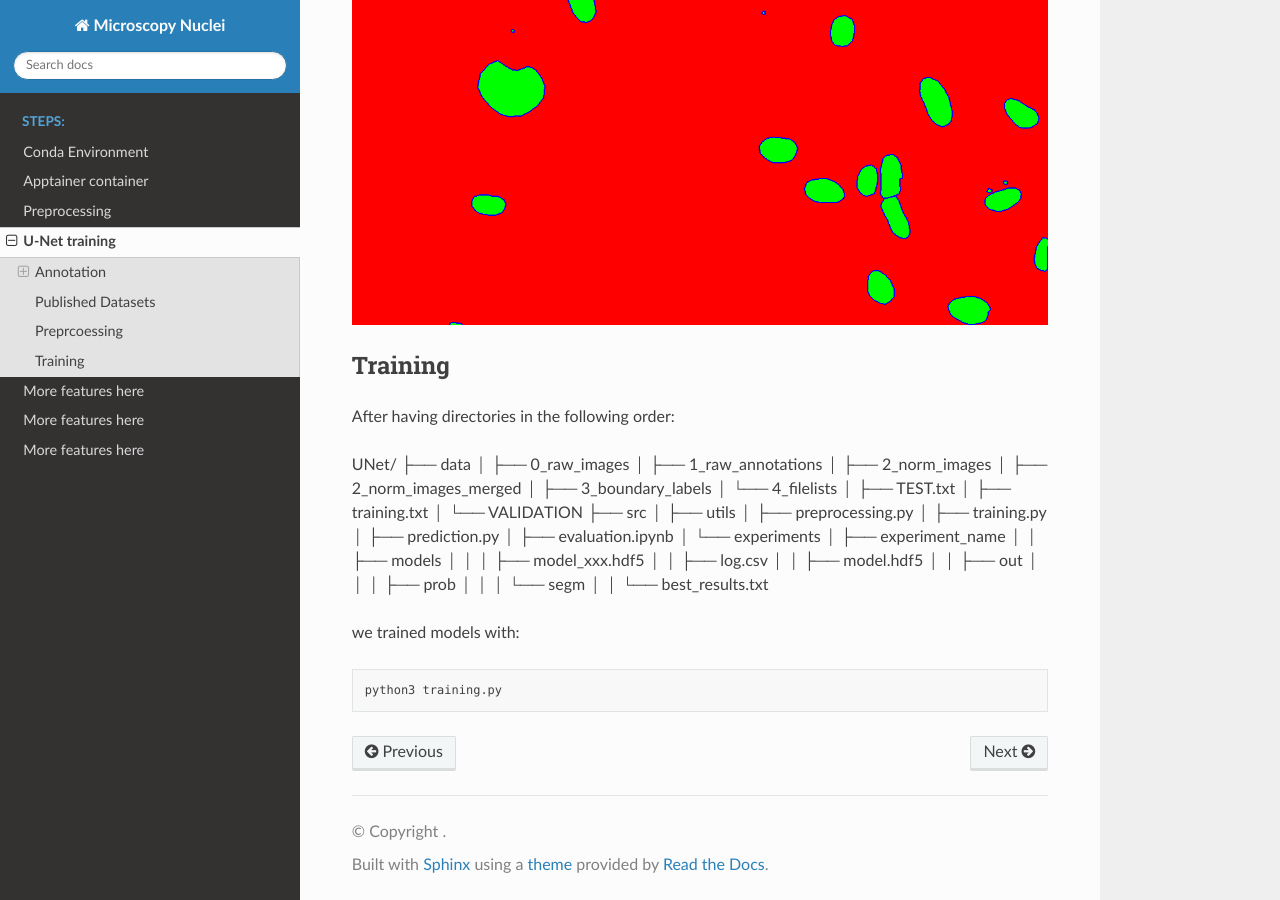
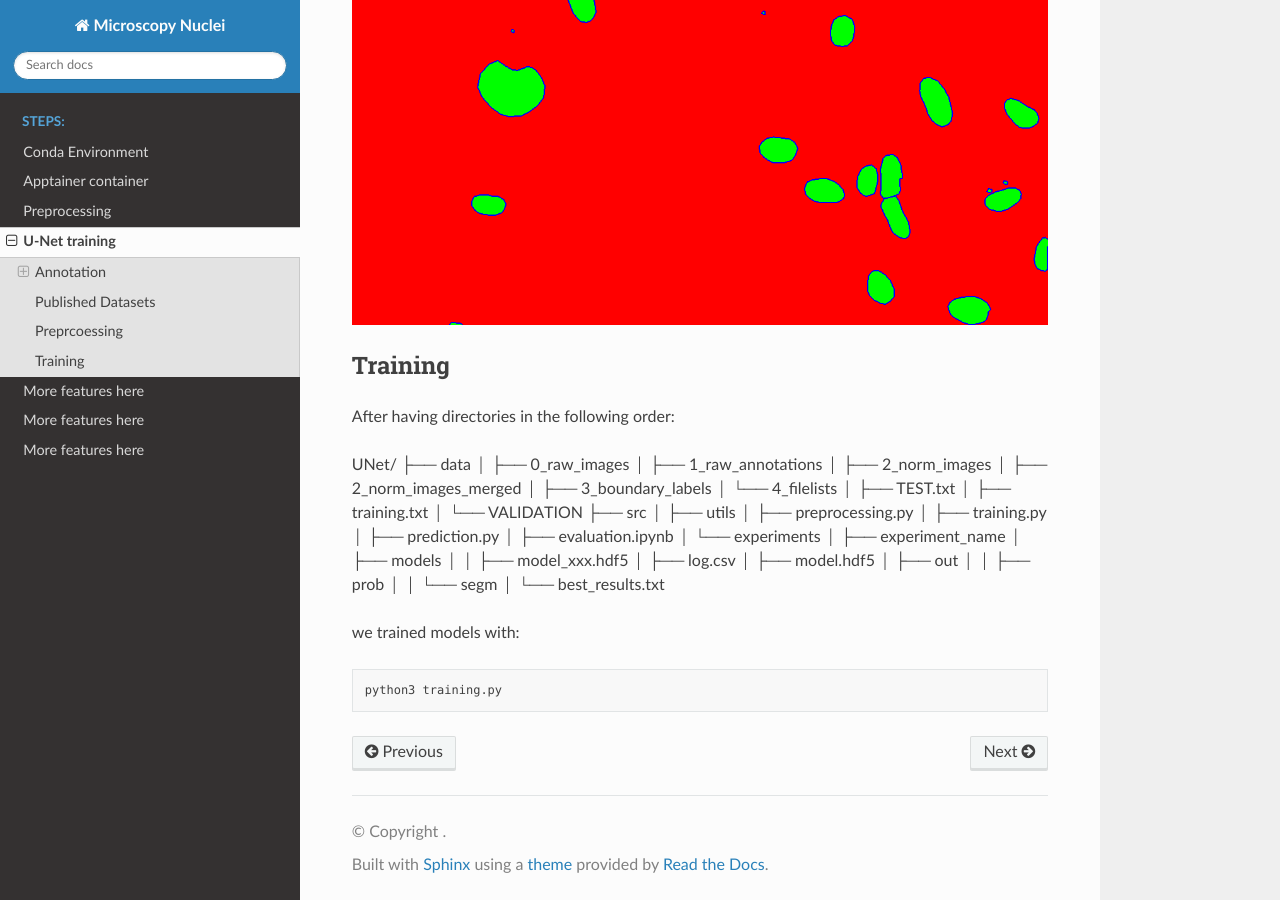
Before and after one commit to SalmaKazemiRashed/Cell_Microscopy_project, a Sphinx documentation site: the page built from doc/Train_UNet.md, in a window 1280 px wide and 900 px high, scrolled down 2994 px. Built offline with Sphinx 7.4.7 and the Read the Docs theme 3.1.0, drawn with Linux system fonts in a browser that asks for light colours.

```diff
--- a/doc/Train_UNet.md
+++ b/doc/Train_UNet.md
@@ -106,14 +106,14 @@
 │   ├── evaluation.ipynb
 │   └── experiments
 │       ├── experiment_name
-│       │   ├── models
-│       │   │   ├── model_xxx.hdf5
-│       │   ├── log.csv
-│       │   ├── model.hdf5
-│       │   ├── out
-│       │   │   ├── prob
-│       │   │   └── segm
-│       │   └── best_results.txt
+│           ├── models
+│           │   ├── model_xxx.hdf5
+│           ├── log.csv
+│           ├── model.hdf5
+│           ├── out
+│           │   ├── prob
+│           │   └── segm
+│           └── best_results.txt
 
 
 
```
